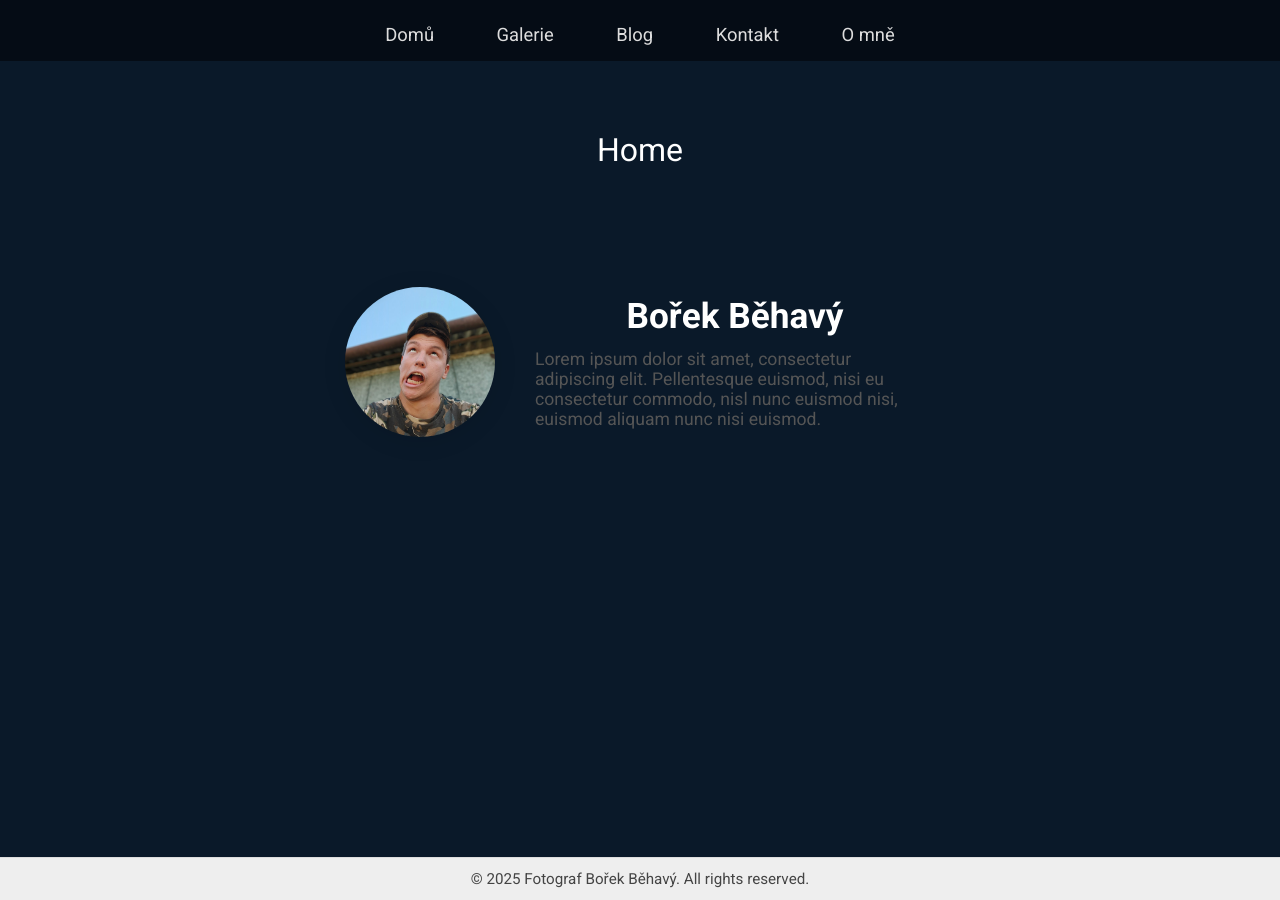
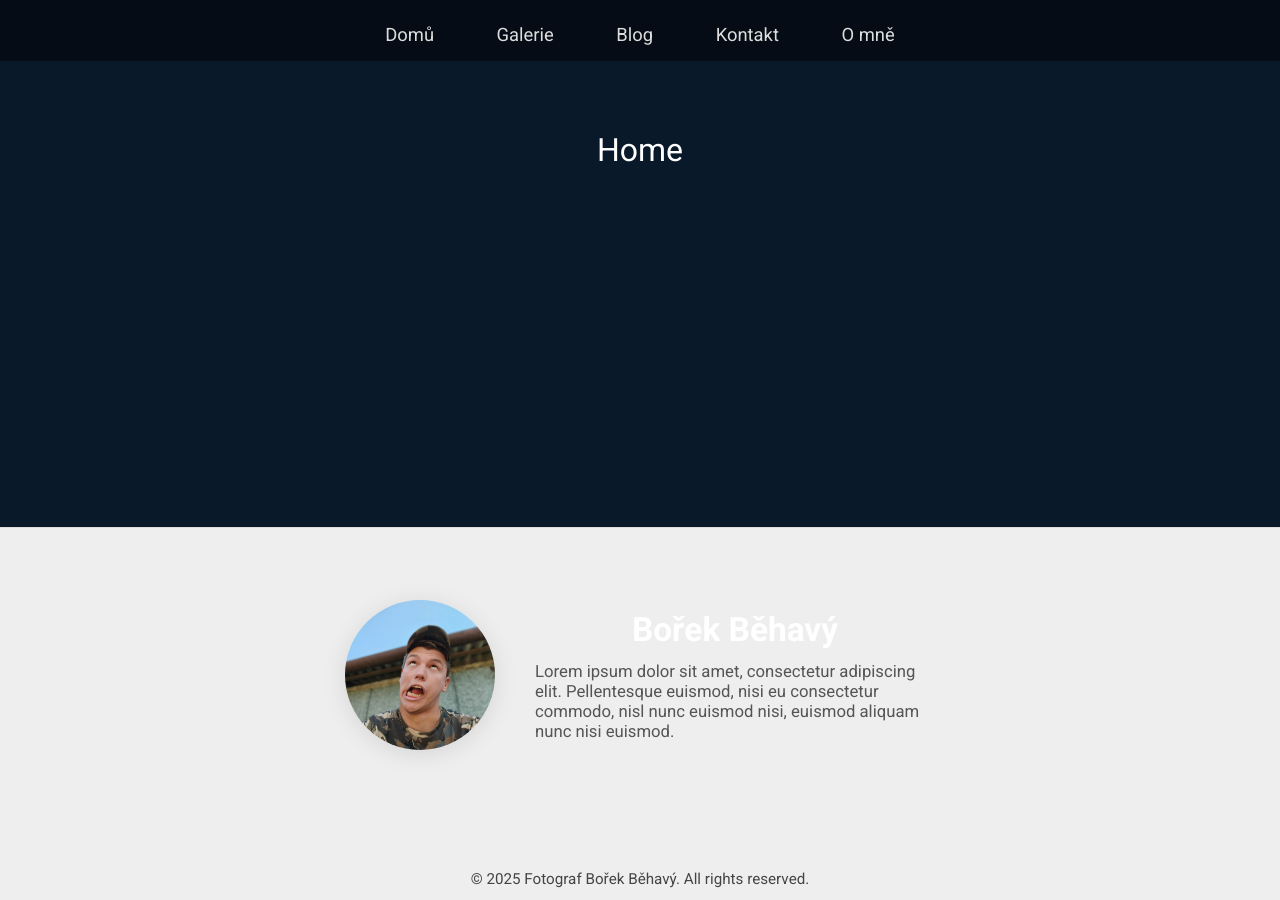
Before and after one commit to Bobanowski/webovka, a Jekyll site: the page built from index.md, in a window 1280 px wide. Built offline with Jekyll 4.4.1, drawn with Linux system fonts in a browser that asks for light colours.

Commit message:
Update footer.html

```diff
--- a/_includes/footer.html
+++ b/_includes/footer.html
@@ -1,5 +1,6 @@
 <footer>
 
+<footer class="site-footer">
   <div class="profile-container">
     <img src="/assets/images/my-photo.jpg" alt="My Photo" class="profile-image">
     <div class="profile-details">
@@ -7,8 +8,6 @@
       <p>Lorem ipsum dolor sit amet, consectetur adipiscing elit. Pellentesque euismod, nisi eu consectetur commodo, nisl nunc euismod nisi, euismod aliquam nunc nisi euismod.</p>
     </div>
   </div>
-
-<footer class="site-footer">
   <!-- Your footer code here -->
   &copy; {{ "now" | date: "%Y" }} {{ site.title }}. All rights reserved.
 </footer>
```
Lines whose indentation alone changed are shown as unchanged.
